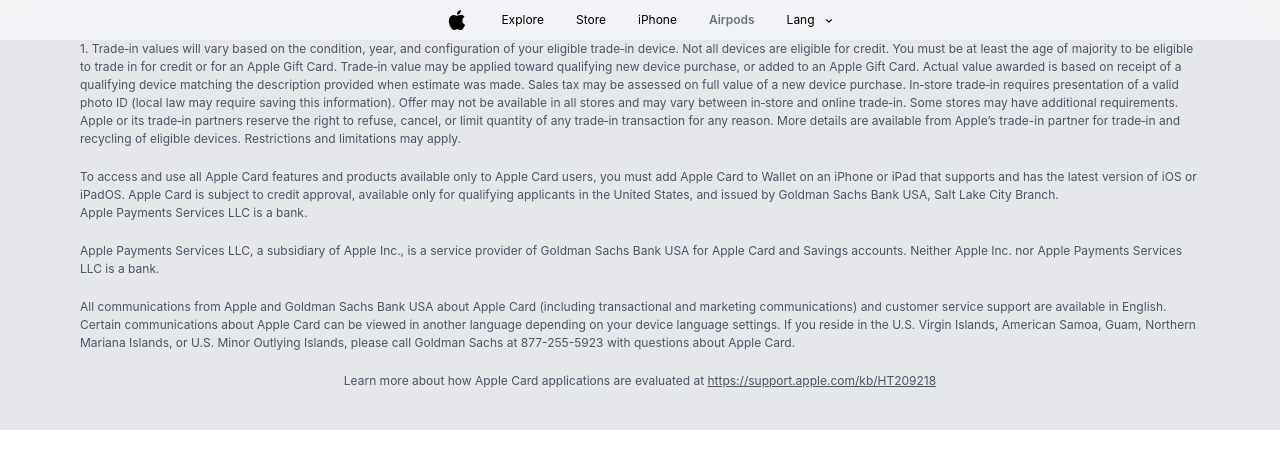
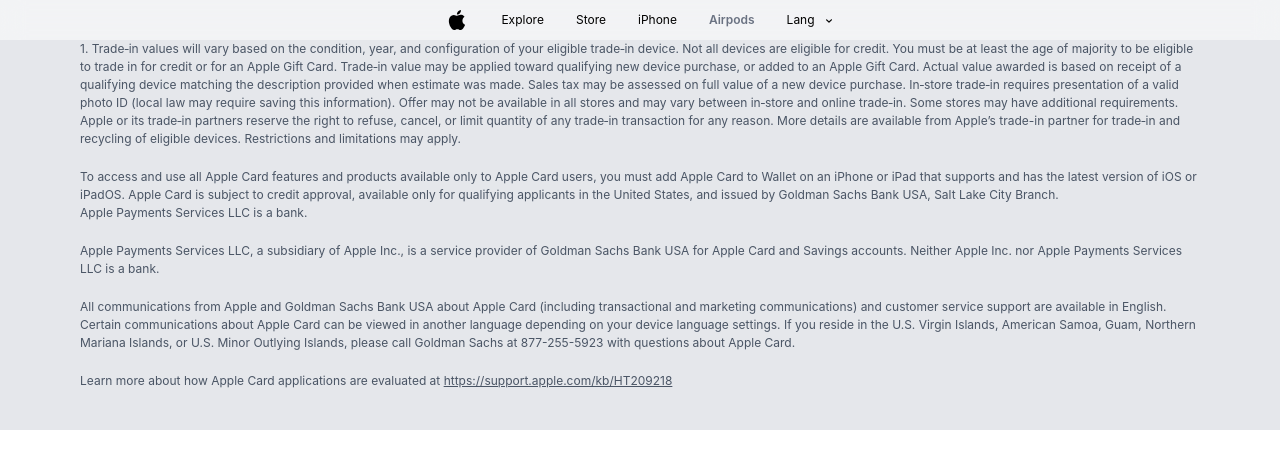
Before and after one commit to temurweb/Apple-web-app, a React (Vite) app: page /airpods in a window 1280 px wide. Shown: the top 468 px of the page. Built offline with nearby package versions, Linux system fonts and the light colour scheme.

Commit message:
footer fixed

```diff
--- a/src/components/Footer.jsx
+++ b/src/components/Footer.jsx
@@ -4,7 +4,7 @@
   return (
     <div>
       <div className='bg-gray-200 text-gray-600 py-5 md:py-10 px-5 md:px-20 flex justify-center text-[12px]'>
-       <div className='flex flex-col items-center'>
+       <div className='flex flex-col'>
         <p>
         1. Trade‑in values will vary based on the condition, year, and configuration of your eligible trade‑in device. Not all devices are eligible for credit. You must be at least the age of majority to be eligible to trade in for credit or for an Apple Gift Card. Trade‑in value may be applied toward qualifying new device purchase, or added to an Apple Gift Card. Actual value awarded is based on receipt of a qualifying device matching the description provided when estimate was made. Sales tax may be assessed on full value of a new device purchase. In‑store trade‑in requires presentation of a valid photo ID (local law may require saving this information). Offer may not be available in all stores and may vary between in‑store and online trade‑in. Some stores may have additional requirements. Apple or its trade‑in partners reserve the right to refuse, cancel, or limit quantity of any trade‑in transaction for any reason. More details are available from Apple’s trade-in partner for trade‑in and recycling of eligible devices. Restrictions and limitations may apply.
        </p>
```
